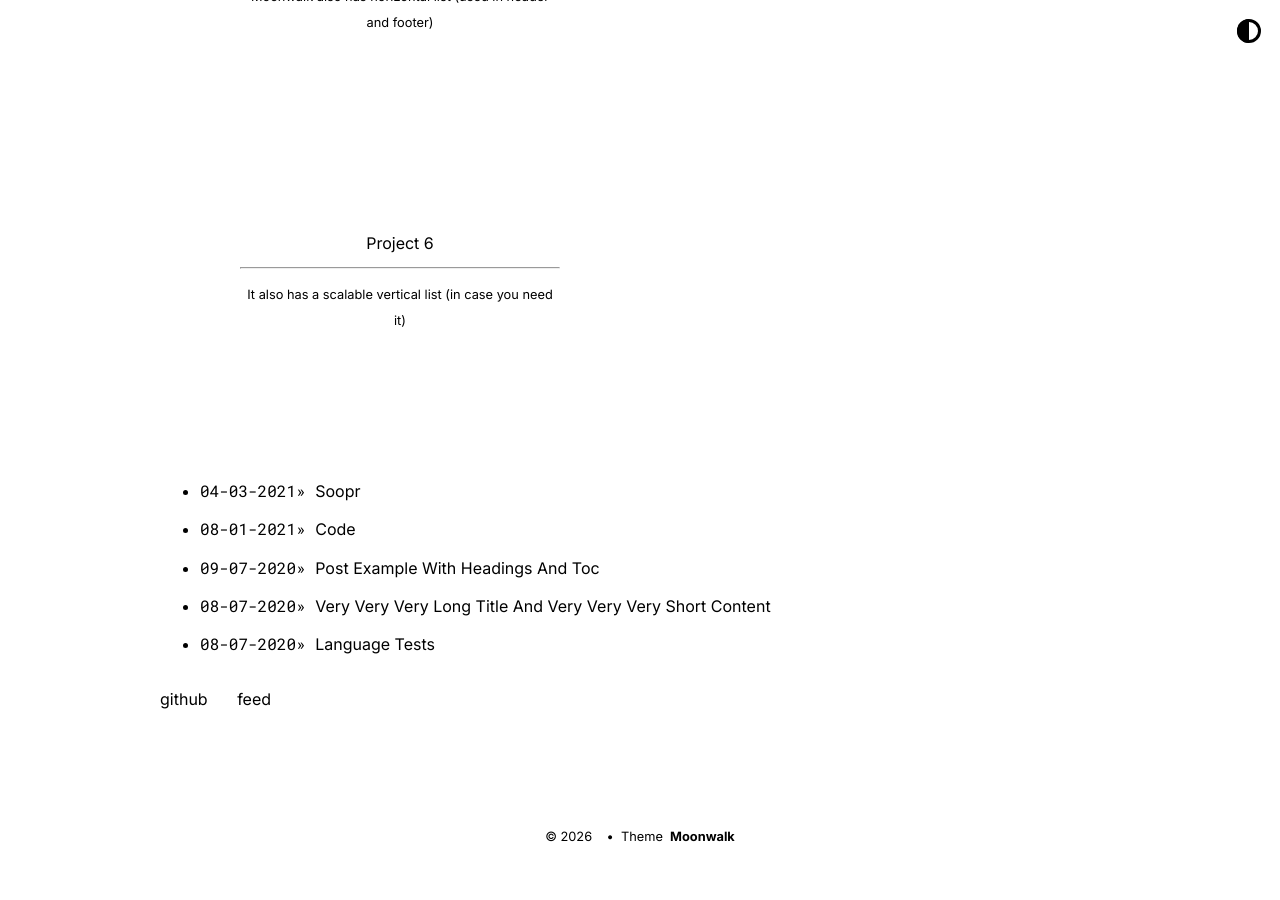
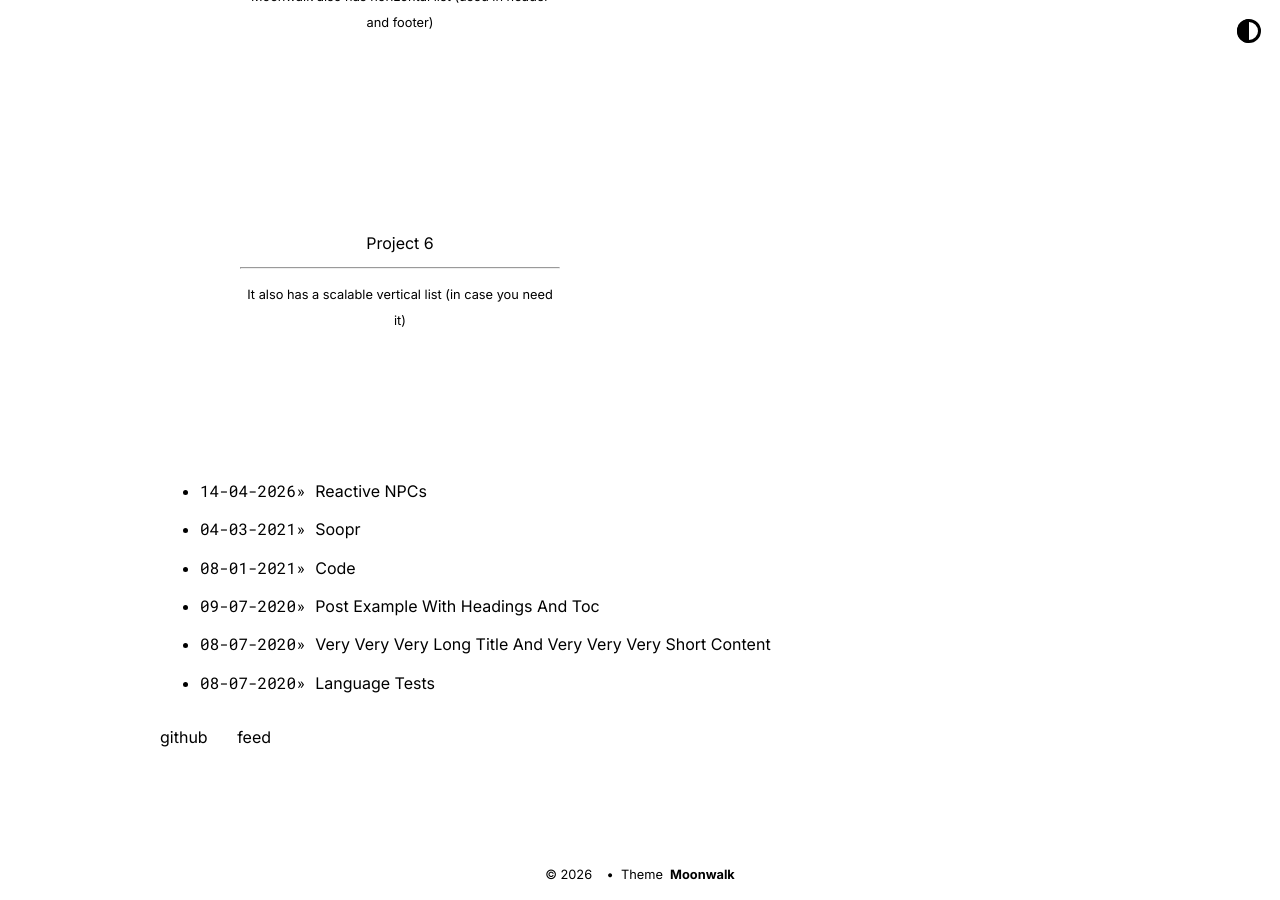
Before and after one commit to Jem-exe/jem-exe.github.io, a Jekyll site: the page built from index.md, in a window 1280 px wide and 900 px high, scrolled down 2070 px. Built offline with Jekyll 4.4.1, drawn with Linux system fonts in a browser that asks for light colours; before the commit the page ends 2932 px from its top, so only the background shows below that; some of the changed lines change nothing that is shown.

Commit message:
give up, robot

```diff
--- a/_projects/reactive-npcs.md
+++ b/_posts/2026-04-14-reactive-npcs.md
@@ -1,7 +1,6 @@
 ---
 layout: post
 title: "Reactive NPCs"
-permalink: /reactive-npcs/
 author: Jemina Banu
 tags: [Unity, AI, Artificial Intelligence]
 ---
```
